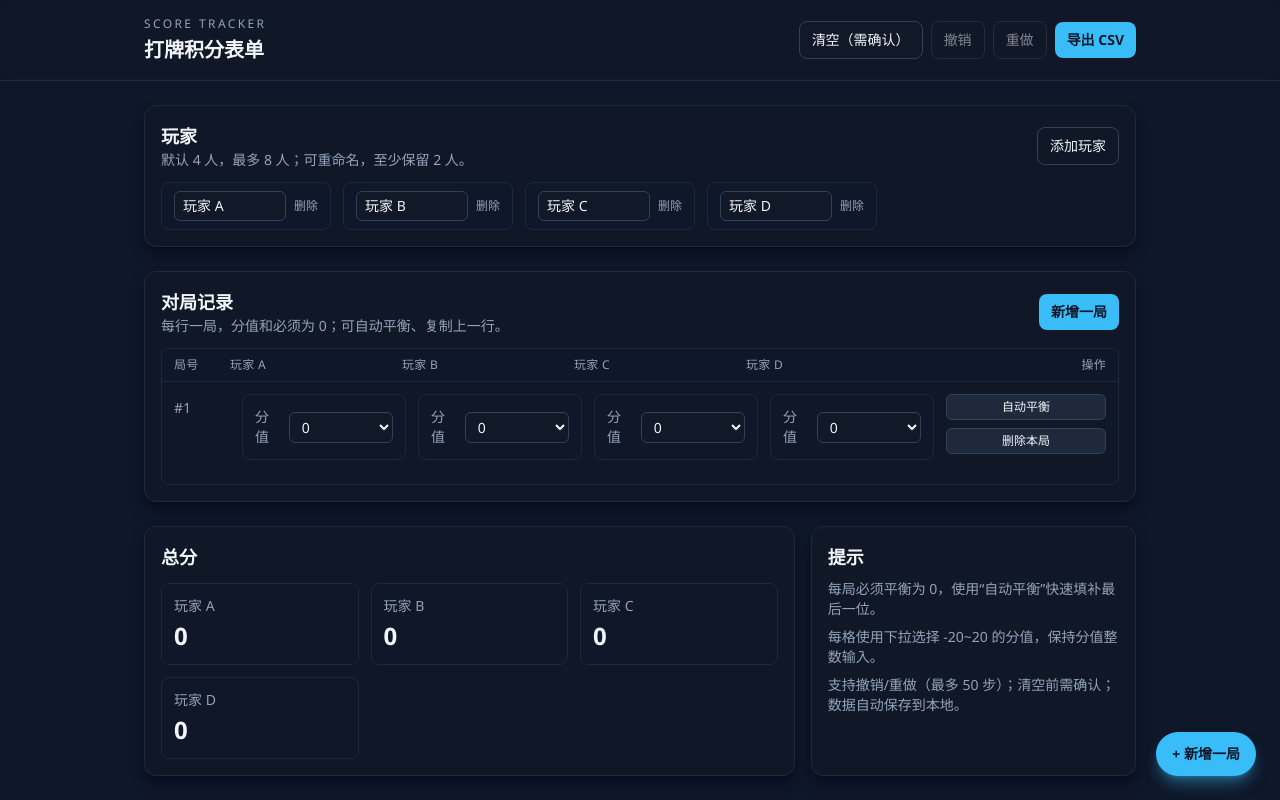
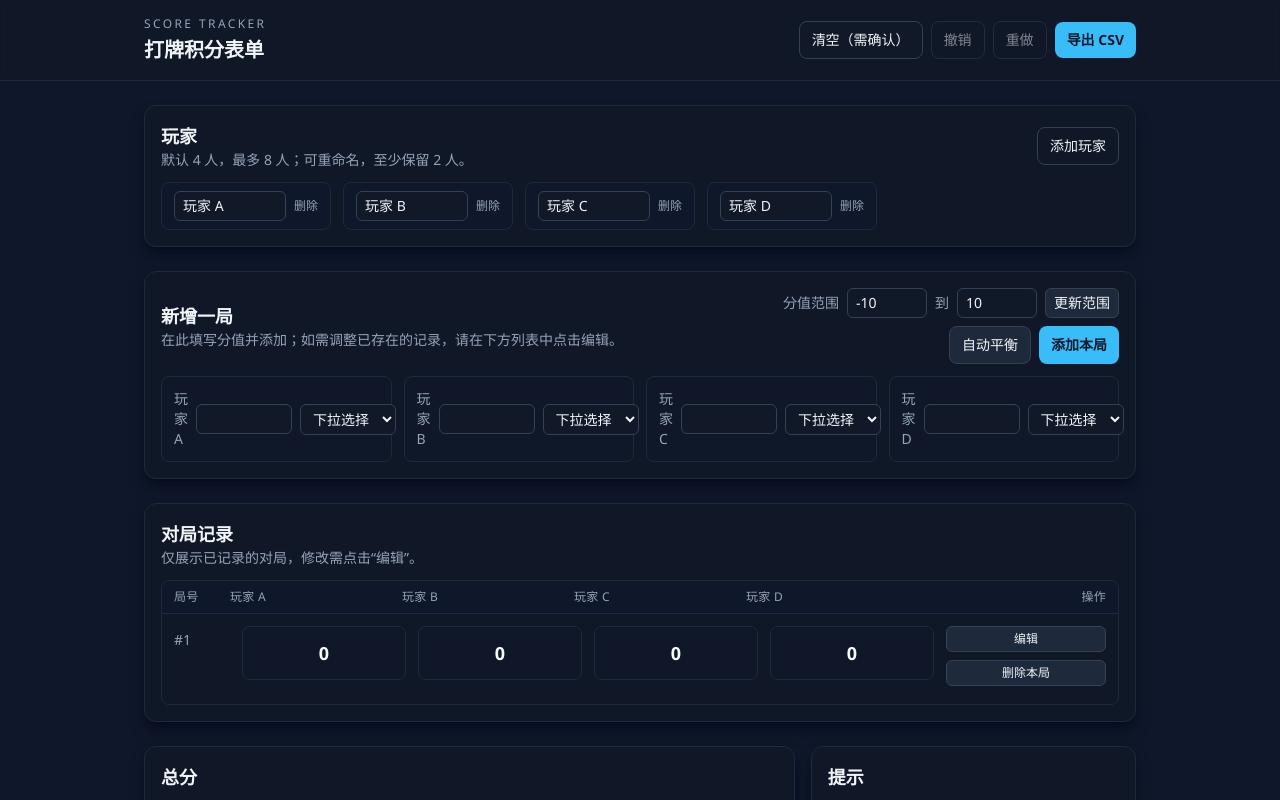
Before and after one commit to 2321Robin/ScoreCard, a React (Vite) app: page / in a window 1280 px wide. Shown: the top 800 px of the page. Built offline with nearby package versions, Linux system fonts and the light colour scheme.

Commit message:
feat: add flexible score inputs

```diff
--- a/src/App.jsx
+++ b/src/App.jsx
@@ -6,7 +6,10 @@ const MIN_PLAYERS = 2
 const MAX_HISTORY = 50
 
 const defaultPlayers = ['玩家 A', '玩家 B', '玩家 C', '玩家 D']
-const scoreOptions = Array.from({ length: 41 }, (_, i) => i - 20)
+const clampInt = (value) => {
+  const n = Number.parseInt(value, 10)
+  return Number.isFinite(n) ? n : 0
+}
 
 function createDefaultState() {
   return {
@@ -55,10 +58,12 @@ function loadInitialState() {
     return createDefaultState()
   }
 }
-
-function clampInt(value) {
-  const n = Number.parseInt(value, 10)
-  return Number.isFinite(n) ? n : 0
+const ensureLength = (arr, target, fill = 0) => {
+  const next = arr.slice(0, target)
+  if (next.length < target) {
+    next.push(...Array(target - next.length).fill(fill))
+  }
+  return next
 }
 
 const csvEscape = (value) => `"${String(value).replace(/"/g, '""')}"`
@@ -71,11 +76,41 @@ const formatTimestamp = () => {
 
 function App() {
   const [state, setState] = useState(loadInitialState)
+  const [scoreRange, setScoreRange] = useState({ min: -10, max: 10 })
+  const [rangeDraft, setRangeDraft] = useState({ min: '-10', max: '10' })
+  const [newRoundScores, setNewRoundScores] = useState([])
+  const [editingRoundId, setEditingRoundId] = useState(null)
+  const [editScores, setEditScores] = useState([])
   const historyRef = useRef({ past: [], future: [] })
+
+  const scoreOptions = useMemo(() => {
+    const options = []
+    for (let i = scoreRange.min; i <= scoreRange.max; i += 1) {
+      options.push(i)
+    }
+    return options
+  }, [scoreRange])
+
+  const applyRangeDraft = () => {
+    let min = clampInt(rangeDraft.min)
+    let max = clampInt(rangeDraft.max)
+    if (min > max) {
+      ;[min, max] = [max, min]
+    }
+    setScoreRange({ min, max })
+    setRangeDraft({ min: String(min), max: String(max) })
+  }
 
   useEffect(() => {
     localStorage.setItem(STORAGE_KEY, JSON.stringify(state))
   }, [state])
+
+  useEffect(() => {
+    setNewRoundScores((prev) => ensureLength(prev, state.players.length, ''))
+    if (editingRoundId !== null) {
+      setEditScores((prev) => ensureLength(prev, state.players.length, ''))
+    }
+  }, [state.players.length, editingRoundId])
 
   const updateState = (producer) => {
     setState((current) => {
@@ -134,11 +169,12 @@ function App() {
     })
   }
 
-  const addRound = () => {
+  const addRoundWithScores = (scores = []) => {
     updateState((prev) => {
+      const padded = ensureLength(scores, prev.players.length, '').map(clampInt)
       const round = {
         id: prev.nextRoundId,
-        scores: Array(prev.players.length).fill(0),
+        scores: padded,
       }
       return {
         ...prev,
@@ -148,7 +184,29 @@ function App() {
     })
   }
 
+  const updateNewRoundScore = (playerIndex, value) => {
+    setNewRoundScores((prev) => prev.map((s, i) => (i === playerIndex ? value : s)))
+  }
+
+  const autoBalanceNewRound = () => {
+    setNewRoundScores((prev) => {
+      if (prev.length === 0) return prev
+      const sumExcludingLast = prev.slice(0, -1).reduce((acc, v) => acc + clampInt(v), 0)
+      const next = [...prev]
+      next[next.length - 1] = String(-sumExcludingLast)
+      return next
+    })
+  }
+
+  const submitNewRound = () => {
+    addRoundWithScores(newRoundScores)
+    setNewRoundScores(Array(state.players.length).fill(''))
+  }
+
   const deleteRound = (id) => {
+    if (editingRoundId === id) {
+      cancelEdit()
+    }
     updateState((prev) => {
       const rounds = prev.rounds.filter((r) => r.id !== id)
       if (rounds.length === 0) {
@@ -168,26 +226,38 @@ function App() {
     })
   }
 
-  const updateScore = (roundId, playerIndex, value) => {
-    updateState((prev) => {
-      const rounds = prev.rounds.map((r) =>
-        r.id === roundId ? { ...r, scores: r.scores.map((s, i) => (i === playerIndex ? value : s)) } : r,
-      )
-      return { ...prev, rounds }
+  const startEdit = (round) => {
+    setEditingRoundId(round.id)
+    setEditScores(ensureLength(round.scores.map((s) => String(clampInt(s))), state.players.length, ''))
+  }
+
+  const cancelEdit = () => {
+    setEditingRoundId(null)
+    setEditScores([])
+  }
+
+  const updateEditScore = (playerIndex, value) => {
+    setEditScores((prev) => prev.map((s, i) => (i === playerIndex ? value : s)))
+  }
+
+  const autoBalanceEdit = () => {
+    setEditScores((prev) => {
+      if (prev.length === 0) return prev
+      const sumExcludingLast = prev.slice(0, -1).reduce((acc, v) => acc + clampInt(v), 0)
+      const next = [...prev]
+      next[next.length - 1] = String(-sumExcludingLast)
+      return next
     })
   }
 
-  const autoBalance = (roundId) => {
+  const saveEdit = () => {
+    if (editingRoundId === null) return
+    const normalized = ensureLength(editScores, state.players.length, '').map(clampInt)
     updateState((prev) => {
-      const rounds = prev.rounds.map((r) => {
-        if (r.id !== roundId) return r
-        if (r.scores.length === 0) return r
-        const sumExcludingLast = r.scores.slice(0, -1).reduce((acc, v) => acc + clampInt(v), 0)
-        const scores = r.scores.map((v, idx) => (idx === r.scores.length - 1 ? -sumExcludingLast : clampInt(v)))
-        return { ...r, scores }
-      })
+      const rounds = prev.rounds.map((r) => (r.id === editingRoundId ? { ...r, scores: normalized } : r))
       return { ...prev, rounds }
     })
+    cancelEdit()
   }
 
   const clearAll = () => {
@@ -204,16 +274,16 @@ function App() {
   const exportCsv = () => {
     const rows = []
     rows.push(['Generated At', new Date().toISOString()])
-    rows.push(['Players', ...state.players])
-    rows.push(['Round', ...state.players, 'Sum'])
+    rows.push(['Round', ...state.players, ...state.players.map((p) => `${p} 累计总分`)])
 
+    let cumulative = Array(state.players.length).fill(0)
     state.rounds.forEach((round, idx) => {
       const scores = round.scores.map((s) => clampInt(s))
-      const sum = scores.reduce((acc, v) => acc + v, 0)
-      rows.push([idx + 1, ...scores, sum])
+      cumulative = cumulative.map((acc, i) => acc + scores[i])
+      rows.push([idx + 1, ...scores, ...cumulative])
     })
 
-    rows.push(['Total', ...totals])
+    rows.push(['Total', ...totals, ...totals])
 
     const csv = rows.map((row) => row.map(csvEscape).join(',')).join('\r\n')
     const bom = '\ufeff'
@@ -309,17 +379,96 @@ function App() {
         </section>
 
         <section className="rounded-xl border border-slate-800 bg-panel/80 p-4 shadow-lg shadow-slate-950/50">
-          <div className="mb-3 flex items-center justify-between gap-2">
+          <div className="mb-3 flex flex-col gap-1 sm:flex-row sm:items-center sm:justify-between">
+            <div>
+              <h2 className="text-lg font-semibold">新增一局</h2>
+              <p className="text-sm text-muted">在此填写分值并添加；如需调整已存在的记录，请在下方列表中点击编辑。</p>
+            </div>
+            <div className="flex flex-col gap-2 text-sm sm:items-end">
+              <div className="flex flex-wrap items-center gap-2">
+                <span className="text-muted">分值范围</span>
+                <input
+                  type="number"
+                  className="w-20 rounded-md border border-slate-700 bg-panel px-2 py-1 text-sm text-slate-100 focus:border-accent focus:outline-none"
+                  aria-label="分值下限"
+                  value={rangeDraft.min}
+                  onChange={(e) => setRangeDraft((prev) => ({ ...prev, min: e.target.value }))}
+                />
+                <span className="text-muted">到</span>
+                <input
+                  type="number"
+                  className="w-20 rounded-md border border-slate-700 bg-panel px-2 py-1 text-sm text-slate-100 focus:border-accent focus:outline-none"
+                  aria-label="分值上限"
+                  value={rangeDraft.max}
+                  onChange={(e) => setRangeDraft((prev) => ({ ...prev, max: e.target.value }))}
+                />
+                <button
+                  className="rounded-md border border-slate-700 bg-slate-800 px-2 py-1 text-slate-100 hover:border-accent focus-visible:outline-none focus-visible:ring-2 focus-visible:ring-accent/70"
+                  onClick={applyRangeDraft}
+                >
+                  更新范围
+                </button>
+              </div>
+              <div className="flex flex-wrap gap-2">
+                <button
+                  className="rounded-lg border border-slate-700 bg-slate-800 px-3 py-2 text-slate-100 hover:border-accent focus-visible:outline-none focus-visible:ring-2 focus-visible:ring-accent/70 focus-visible:ring-offset-2 focus-visible:ring-offset-panel"
+                  onClick={autoBalanceNewRound}
+                >
+                  自动平衡
+                </button>
+                <button
+                  className="rounded-lg bg-accent px-3 py-2 font-semibold text-slate-900 hover:brightness-95 focus-visible:outline-none focus-visible:ring-2 focus-visible:ring-accent/60 focus-visible:ring-offset-2 focus-visible:ring-offset-panel"
+                  onClick={submitNewRound}
+                >
+                  添加本局
+                </button>
+              </div>
+            </div>
+          </div>
+
+          <div className="grid gap-3 sm:grid-cols-2 md:grid-cols-3 lg:grid-cols-4">
+            {state.players.map((name, idx) => (
+              <div key={name} className="rounded-lg border border-slate-800 bg-slate-900/60 p-3" role="cell">
+                <div className="flex items-center justify-between gap-2 text-sm text-muted">
+                  <span>{name}</span>
+                  <div className="flex items-center gap-2">
+                    <input
+                      id={`new-score-${idx}`}
+                      aria-label={`新增一局，玩家 ${name}`}
+                      type="text"
+                      inputMode="numeric"
+                      className="w-24 rounded-md border border-slate-700 bg-panel px-2 py-1 text-sm text-slate-100 focus:border-accent focus:outline-none"
+                      value={newRoundScores[idx] ?? ''}
+                      onChange={(e) => updateNewRoundScore(idx, e.target.value)}
+                    />
+                    <select
+                      aria-label={`从下拉选择分值，玩家 ${name}`}
+                      className="w-24 rounded-md border border-slate-700 bg-panel px-2 py-1 text-sm text-slate-100 focus:border-accent focus:outline-none"
+                      value=""
+                      onChange={(e) => updateNewRoundScore(idx, e.target.value)}
+                    >
+                      <option value="" disabled>
+                        下拉选择
+                      </option>
+                      {scoreOptions.map((opt) => (
+                        <option key={opt} value={opt}>
+                          {opt}
+                        </option>
+                      ))}
+                    </select>
+                  </div>
+                </div>
+              </div>
+            ))}
+          </div>
+        </section>
+
+        <section className="rounded-xl border border-slate-800 bg-panel/80 p-4 shadow-lg shadow-slate-950/50">
+          <div className="mb-3 flex items-center gap-2">
             <div>
               <h2 className="text-lg font-semibold">对局记录</h2>
-              <p className="text-sm text-muted">每行一局，分值和必须为 0；可自动平衡、复制上一行。</p>
+              <p className="text-sm text-muted">仅展示已记录的对局，修改需点击“编辑”。</p>
             </div>
-            <button
-              className="rounded-lg bg-accent px-3 py-2 text-sm font-semibold text-slate-900 hover:brightness-95 focus-visible:outline-none focus-visible:ring-2 focus-visible:ring-accent/60 focus-visible:ring-offset-2 focus-visible:ring-offset-panel"
-              onClick={addRound}
-            >
-              新增一局
-            </button>
           </div>
 
           <div className="overflow-auto rounded-lg border border-slate-800" role="table" aria-label="对局记录">
@@ -339,8 +488,15 @@ function App() {
               </div>
 
               {state.rounds.map((round, rowIndex) => {
-                const sum = round.scores.reduce((acc, v) => acc + clampInt(v), 0)
+                const currentScores = ensureLength(
+                  editingRoundId === round.id ? editScores : round.scores,
+                  state.players.length,
+                  '',
+                )
+                const sum = currentScores.reduce((acc, v) => acc + clampInt(v), 0)
                 const invalid = sum !== 0
+                const isEditing = editingRoundId === round.id
+
                 return (
                   <div
                     key={round.id}
@@ -352,27 +508,47 @@ function App() {
                       <div className="w-14 flex-shrink-0 pt-1 text-muted">#{rowIndex + 1}</div>
                       <div className="flex-1 space-y-3">
                         <div className="grid gap-3 sm:grid-cols-2 md:grid-cols-3 lg:grid-cols-4">
-                          {state.players.map((_, playerIndex) => {
-                            const value = clampInt(round.scores[playerIndex])
+                          {state.players.map((name, playerIndex) => {
+                            const valueRaw = currentScores[playerIndex] ?? ''
+                            const valueNumber = clampInt(valueRaw)
                             return (
                               <div key={playerIndex} className="rounded-lg border border-slate-800 bg-slate-900/60 p-3" role="cell">
-                                <label className="flex items-center gap-2 text-sm text-muted" htmlFor={`score-${round.id}-${playerIndex}`}>
-                                  分值
+                                {isEditing ? (
+                                  <div className="flex items-center justify-center gap-2">
+                                    <label className="sr-only" htmlFor={`score-${round.id}-${playerIndex}`}>
+                                      {`第 ${rowIndex + 1} 局，玩家 ${name} 分值`}
+                                    </label>
+                                    <input
+                                      id={`score-${round.id}-${playerIndex}`}
+                                      aria-label={`第 ${rowIndex + 1} 局，玩家 ${name}`}
+                                      aria-invalid={invalid}
+                                      type="text"
+                                      inputMode="numeric"
+                                      className="w-20 rounded-md border border-slate-700 bg-panel px-2 py-1 text-sm text-slate-100 focus:border-accent focus:outline-none"
+                                      value={valueRaw}
+                                      onChange={(e) => updateEditScore(playerIndex, e.target.value)}
+                                    />
                                     <select
-                                    id={`score-${round.id}-${playerIndex}`}
-                                    aria-label={`第 ${rowIndex + 1} 局，玩家 ${state.players[playerIndex]}`}
-                                    aria-invalid={invalid}
-                                    className="w-28 rounded-md border border-slate-700 bg-panel px-2 py-1 text-sm text-slate-100 focus:border-accent focus:outline-none"
-                                    value={value}
-                                    onChange={(e) => updateScore(round.id, playerIndex, clampInt(e.target.value))}
+                                      aria-label={`从下拉选择分值，玩家 ${name}`}
+                                      className="w-20 rounded-md border border-slate-700 bg-panel px-2 py-1 text-sm text-slate-100 focus:border-accent focus:outline-none"
+                                      value=""
+                                      onChange={(e) => updateEditScore(playerIndex, e.target.value)}
                                     >
+                                      <option value="" disabled>
+                                        下拉选择
+                                      </option>
                                       {scoreOptions.map((opt) => (
                                         <option key={opt} value={opt}>
                                           {opt}
                                         </option>
                                       ))}
                                     </select>
-                                </label>
+                                  </div>
+                                ) : (
+                                  <div className="flex items-center justify-center text-lg font-semibold text-slate-50" aria-label={`${name} 分值 ${valueNumber}`}>
+                                    {valueNumber}
+                                  </div>
+                                )}
                               </div>
                             )
                           })}
@@ -383,14 +559,39 @@ function App() {
                       </div>
 
                       <div className="w-40 flex-shrink-0 space-y-2 text-right text-xs">
+                        {isEditing ? (
+                          <>
                             <button
                               className="w-full rounded-md border border-slate-700 bg-slate-800 px-2 py-1 hover:border-accent focus-visible:outline-none focus-visible:ring-2 focus-visible:ring-accent/70"
                               aria-label={`自动平衡第 ${rowIndex + 1} 局`}
-                          onClick={() => autoBalance(round.id)}
+                              onClick={autoBalanceEdit}
                             >
                               自动平衡
                             </button>
-                        {/* “复制上一行”已移除按需精简操作区 */}
+                            <button
+                              className="w-full rounded-md border border-accent bg-accent/10 px-2 py-1 text-accent hover:bg-accent/20 focus-visible:outline-none focus-visible:ring-2 focus-visible:ring-accent/70"
+                              aria-label={`保存第 ${rowIndex + 1} 局`}
+                              onClick={saveEdit}
+                            >
+                              保存
+                            </button>
+                            <button
+                              className="w-full rounded-md border border-slate-700 bg-slate-800 px-2 py-1 hover:border-slate-500 focus-visible:outline-none focus-visible:ring-2 focus-visible:ring-slate-400"
+                              aria-label={`取消编辑第 ${rowIndex + 1} 局`}
+                              onClick={cancelEdit}
+                            >
+                              取消
+                            </button>
+                          </>
+                        ) : (
+                          <>
+                            <button
+                              className="w-full rounded-md border border-slate-700 bg-slate-800 px-2 py-1 hover:border-accent focus-visible:outline-none focus-visible:ring-2 focus-visible:ring-accent/70"
+                              aria-label={`编辑第 ${rowIndex + 1} 局`}
+                              onClick={() => startEdit(round)}
+                            >
+                              编辑
+                            </button>
                             <button
                               className="w-full rounded-md border border-slate-700 bg-slate-800 px-2 py-1 hover:border-red-500 focus-visible:outline-none focus-visible:ring-2 focus-visible:ring-red-400"
                               aria-label={`删除第 ${rowIndex + 1} 局`}
@@ -398,6 +599,8 @@ function App() {
                             >
                               删除本局
                             </button>
+                          </>
+                        )}
                       </div>
                     </div>
                   </div>
@@ -440,14 +643,6 @@ function App() {
           </div>
         </section>
       </main>
-
-      <button
-        className="fixed bottom-6 right-6 rounded-full bg-accent px-4 py-3 text-sm font-semibold text-slate-900 shadow-lg shadow-accent/40 hover:brightness-95 focus-visible:outline-none focus-visible:ring-2 focus-visible:ring-accent/60 focus-visible:ring-offset-2 focus-visible:ring-offset-surface"
-        onClick={addRound}
-        aria-label="新增一局"
-      >
-        + 新增一局
-      </button>
     </div>
   )
 }
```
Also changed, not shown: 1 other file (tests, documents, lock files or other folders). Lines whose indentation alone changed are shown as unchanged.
